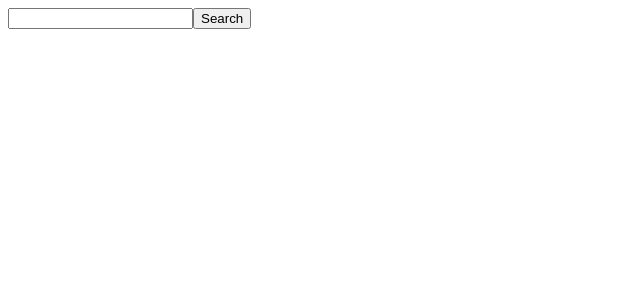
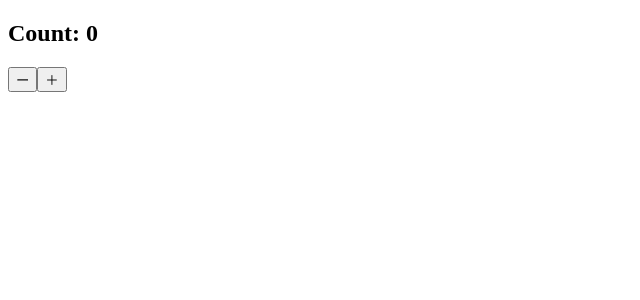
Before and after one commit to noah-00/ui-test, a React (Vite) app: page / in a window 1280 px wide. Shown: the top 300 px of the page, without its empty margins (0-640 px from the left). Built offline with nearby package versions, Linux system fonts and the light colour scheme.

Commit message:
feat: counter stories

```diff
--- a/src/App.tsx
+++ b/src/App.tsx
@@ -2,7 +2,8 @@
 // import Form from "./components/Form";
 
 // import AsyncComponent from "./components/AsyncComponent";
-import { UserSearch } from "./components/UserSearch";
+// import { UserSearch } from "./components/UserSearch";
+import Counter from "./components/Counter";
 
 function App() {
   return (
@@ -11,7 +12,8 @@ function App() {
 
       {/* <Form /> */}
       {/* <AsyncComponent /> */}
-      <UserSearch />
+      {/* <UserSearch /> */}
+      <Counter />
     </>
   );
 }
```
Also changed, not shown: 1 other file (tests, documents, lock files or other folders).
